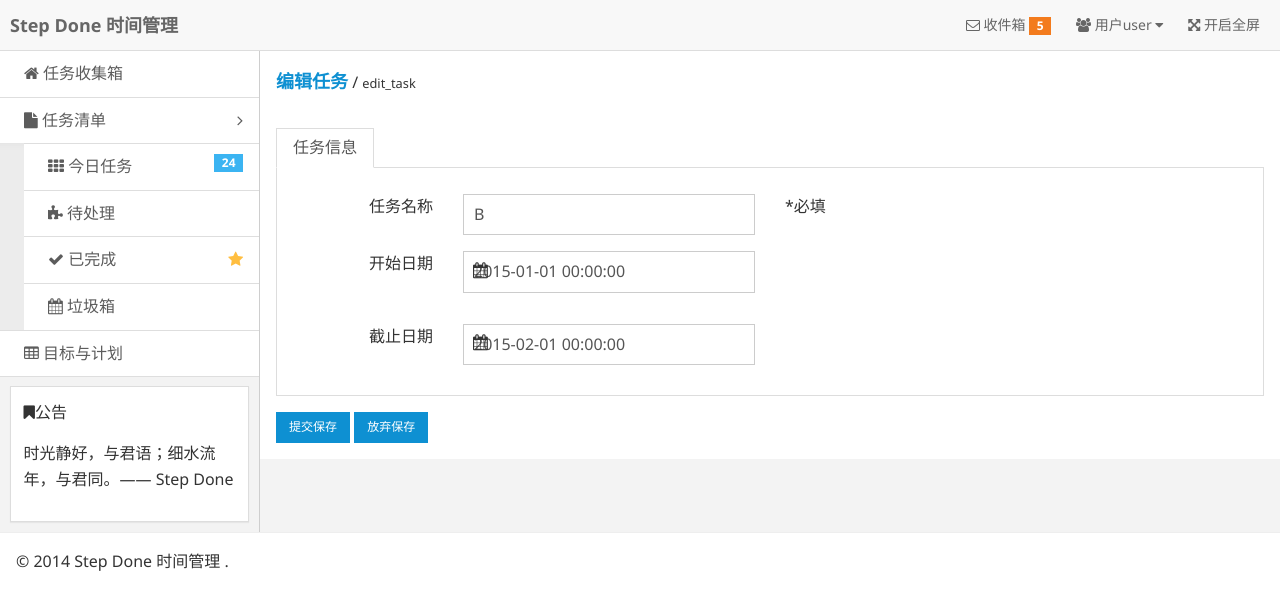
After one commit to lzcers/StepDone, a Flask app: page /task/edit_task/2 in a window 1280 px wide. The commit adds this page. Shown: the top 610 px of the page. Run offline with Flask 2, Linux system fonts and the light colour scheme; a user stored in the database is signed in; data comes from the database, SQL or seed files in the repository; both versions use the stored data as it was after the commit.

Commit message:
编辑功能

```diff
--- a/app/static/assets/js/task_operation.js
+++ b/app/static/assets/js/task_operation.js
@@ -23,7 +23,7 @@ $(function(){
     });
 
     $(".delete_task").on("click", function(){
-        var task_id = $(this).attr("id");
+        var task_id = $(this).closest("tr").find('.task_id').attr('id');
             $.ajax({
                 cache: true,
                 type: "POST",
@@ -34,9 +34,33 @@ $(function(){
                     alert("任务删除失败");
                 },
                 success: function(data) {
-                    // alert(data)
+                    alert(data)
                    // location.href = "/home";
                 }
             });
     });
+
+    $(".submit_task_edit").on("click", function(){
+        var task_id = $(this).attr("id");
+            $.ajax({
+                cache: true,
+                type: "POST",
+                url:"/task/edit_task/"+task_id,
+                data:$(".form_task_edit").serialize(),// 你的formid
+                async: false,
+                error: function(request) {
+                    alert("任务创建失败");
+                },
+                success: function(data) {
+                   location.href = "/home";
+                }
+            });
+    });
+
+    $(".edit_task").on("click", function(){
+        var task_id = $(this).closest("tr").find('.task_id').attr('id');
+        window.location = "/task/edit_task/"+task_id;
+        return 1
+    });
+
 });
--- /dev/null
+++ b/app/templates/edit_task.html
@@ -0,0 +1,65 @@
+{% extends "base_layout.html" %}
+{% block admin_content %}
+<div class="admin-content">
+
+  <div class="am-cf am-padding">
+    <div class="am-fl am-cf"><strong class="am-text-primary am-text-lg">编辑任务</strong> / <small>edit_task</small></div>
+  </div>
+
+  <div class="am-tabs am-margin" data-am-tabs="">
+    <ul class="am-tabs-nav am-nav am-nav-tabs">
+      <li class="am-active"><a href="#tab1">任务信息</a></li>
+    </ul>
+
+    <div class="am-tabs-bd">
+      <div class="am-tab-panel am-fade am-active am-in" id="tab1">
+        <form class="am-form form_task_edit">
+              {{ form.hidden_tag() }}
+            <div class="am-g am-margin-top">
+                <div class="am-u-sm-2 am-text-right">
+                  任务名称
+                </div>
+                <div class="am-u-sm-4">
+                  <input class="am_input_sm" id="task_name" name="task_name" value="{{task.task_name}}" type="text">
+                </div>
+                <div class="am-u-sm-6">*必填</div>
+            </div>
+
+            <div class="am-g am-margin-top">
+              <div class="am-u-sm-2 am-text-right">
+                开始日期
+              </div>
+              <div class="am-u-sm-4 am-u-end">
+                  <div class="am-form-group am-form-icon">
+                    <i class="am-icon-calendar"></i>
+                    <input class="am_input_sm" id="task_name" name="start_date" value="{{task.start_date}}" type="text">
+                  </div>
+              </div>
+            </div>
+
+            <div class="am-g am-margin-top">
+              <div class="am-u-sm-2 am-text-right">
+                截止日期
+              </div>
+              <div class="am-u-sm-4 am-u-end">
+                  <div class="am-form-group am-form-icon">
+                    <i class="am-icon-calendar"></i>
+                    <input class="am_input_sm" id="task_name" name="end_date" value="{{task.end_date}}" type="text">
+                  </div>
+              </div>
+            </div>
+        </form>
+      </div>
+    </div>
+  </div>
+
+  <div class="am-margin">
+    <button type="button" class="am-btn am-btn-primary am-btn-xs submit_task_edit" id="{{ task.task_id }}">提交保存</button>
+    <button type="button" class="am-btn am-btn-primary am-btn-xs undo_submit">放弃保存</button>
+  </div>
+</div>
+{% endblock %}
+
+{% block other_js %}
+  <script type="text/javascript" src="/static/assets/js/task_operation.js"></script>
+{% endblock%}
--- a/app/templates/home.html
+++ b/app/templates/home.html
@@ -59,7 +59,7 @@
             {% for task in task_list.items %}
               <tr>
                 <td><input type="checkbox" /></td>
-                <td class="task_id">{{ task.task_id }}</td>
+                <td class="task_id" id="{{ task.task_id }}">{{ task.task_id }}</td>
                 <td><a href="#">{{ task.task_name }}</a></td>
                 <td>
                   {%for label_id in task_id_to_label_id[task.task_id] %}
@@ -75,9 +75,9 @@
                 <td>
                   <div class="am-btn-toolbar">
                     <div class="am-btn-group am-btn-group-xs">
-                      <button class="am-btn am-btn-default am-btn-xs am-text-secondary"><span class="am-icon-pencil-square-o"></span> 编辑</button>
+                      <button class="am-btn am-btn-default am-btn-xs am-text-secondary edit_task"><span class="am-icon-pencil-square-o"></span>编辑</button>
                       <button class="am-btn am-btn-default am-btn-xs am-text-success"><span class="am-icon-copy"></span> 完成</button>
-                      <button class="am-btn am-btn-default am-btn-xs am-text-danger delete_task" id="{{ task.task_id }}"><span class="am-icon-trash-o"></span> 删除</button>
+                      <button class="am-btn am-btn-default am-btn-xs am-text-danger delete_task"><span class="am-icon-trash-o"></span> 删除</button>
                     </div>
                   </div>
                 </td>
--- a/app/views.py
+++ b/app/views.py
@@ -4,6 +4,8 @@ from flask.ext.login import login_user, logout_user, current_user, login_require
 from forms import LoginForm, TaskForm
 from models import User, Task, Label, Task_tags, ROLE_USER, ROLE_ADMIN
 from config import TASK_PER_PAGE
+from datetime import datetime
+
 @lm.user_loader
 def load_user(userid):
     return User.query.get(int(userid))
@@ -30,6 +32,7 @@ def login():
 @app.route('/logout')
 @login_required
 def logout():
+  logout_user()
   return redirect(url_for('index'))
 
 @app.route('/')
@@ -89,3 +92,19 @@ def del_task():
   db.session.delete(task)
   db.session.commit()
   return '1'
+
+@app.route('/task/edit_task/<task_id>', methods = ['GET', 'POST'])
+@login_required
+def task_edit(task_id):
+  form = TaskForm()
+  task = Task.query.get(task_id)
+  if request.method == 'GET':
+    return render_template('edit_task.html', form = form, task = task)
+  elif request.method == 'POST':
+    if form.validate_on_submit():
+      format = "%Y-%m-%d"
+      task.task_name = form.task_name.data
+      task.start_date = datetime.strptime(form.start_date.data, format)
+      task.end_date = datetime.strptime(form.end_date.data, format)
+      db.session.commit()
+    return 'test'
```
Also changed, not shown: app.db, 2 other files.
